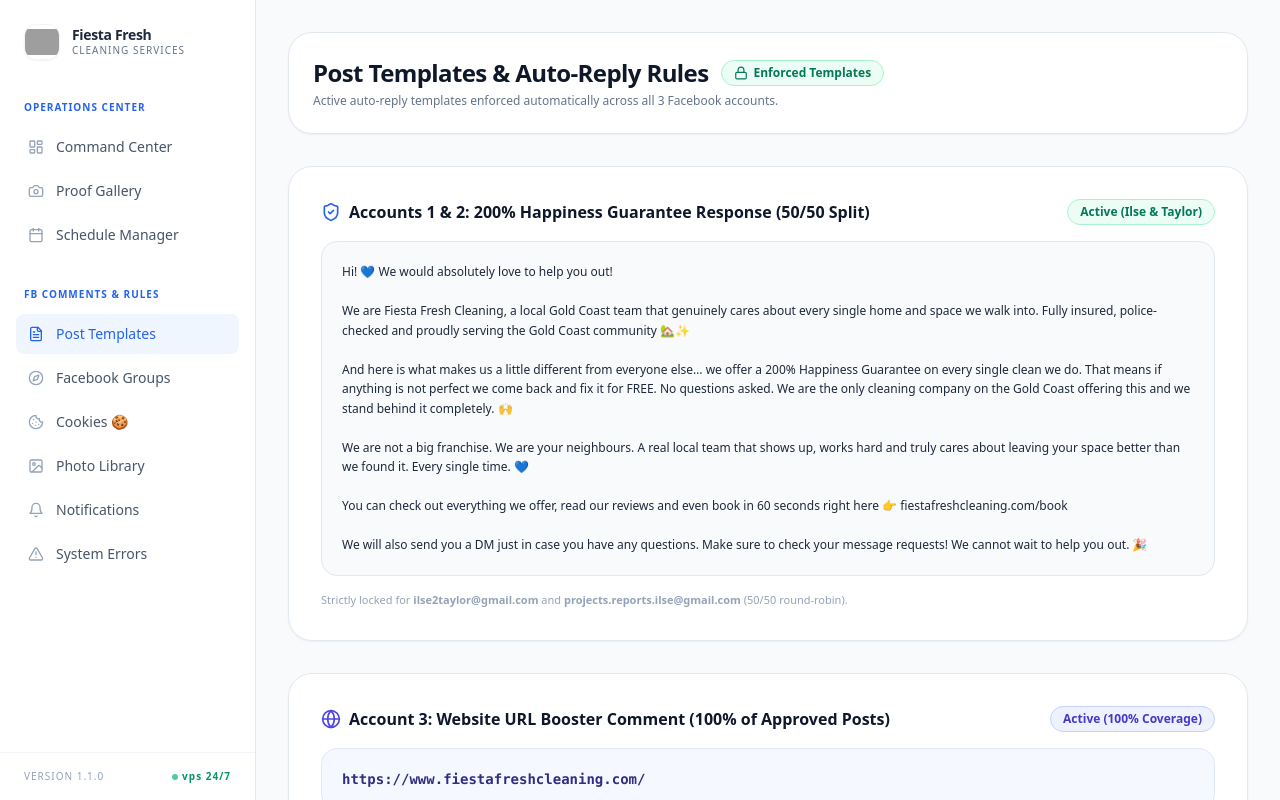
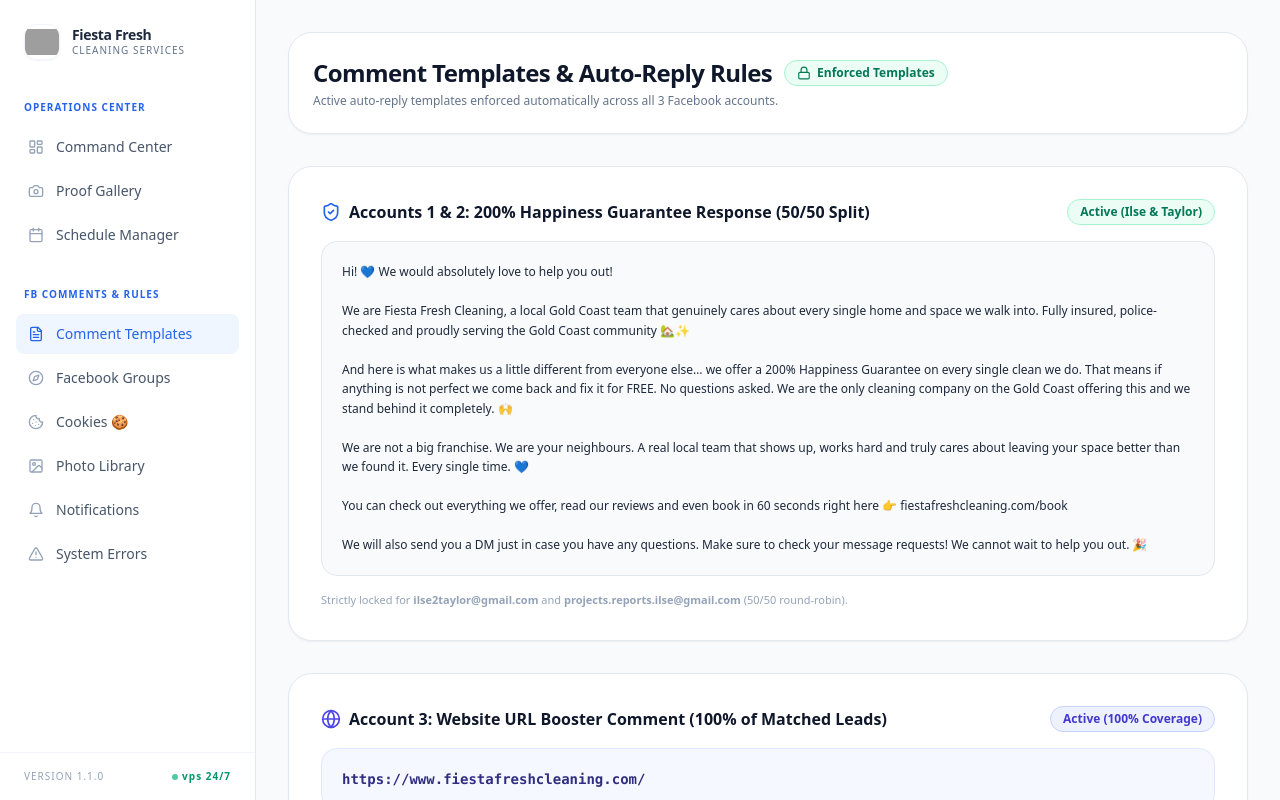
Before and after one commit to support897/Fiesta-Fresh-Comments-Automation, a Next.js app in the folder dashboard/: page /templates in a window 1280 px wide. Built offline with nearby package versions, Linux system fonts and the light colour scheme; grey boxes are pictures that could not be loaded.

Commit message:
fix: replace all post/Post with comment/Comment where appropriate across dashboard

```diff
--- a/dashboard/src/app/cookies/page.tsx
+++ b/dashboard/src/app/cookies/page.tsx
@@ -39,7 +39,7 @@
   {
     key: "account3",
     label: "Account 3 — Website Booster",
-    description: "Posts https://www.fiestafreshcleaning.com/ on 100% of leads",
+    description: "Comments https://www.fiestafreshcleaning.com/ on 100% of leads",
     color: "emerald",
     emoji: "🌐",
     supabaseEmail: "account3",
--- a/dashboard/src/app/layout.tsx
+++ b/dashboard/src/app/layout.tsx
@@ -25,7 +25,7 @@
 ];
 
 const managementNav = [
-  { name: "Post Templates",   href: "/templates",     icon: FileText    },
+  { name: "Comment Templates", href: "/templates",     icon: FileText    },
   { name: "Facebook Groups",  href: "/groups",        icon: Compass     },
   { name: "Cookies 🍪",       href: "/cookies",       icon: Cookie      },
   { name: "Photo Library",    href: "/photos",        icon: Image       },
--- a/dashboard/src/app/page.tsx
+++ b/dashboard/src/app/page.tsx
@@ -330,7 +330,7 @@
                 <th className="px-4 py-3">Group Target</th>
                 <th className="px-4 py-3">Comment URL</th>
                 <th className="px-4 py-3">Status</th>
-                <th className="px-4 py-3">Posted At</th>
+                <th className="px-4 py-3">Commented At</th>
               </tr>
             </thead>
             <tbody className="divide-y divide-slate-100 text-slate-700">
@@ -394,7 +394,7 @@
                     {/* Status */}
                     <td className="px-4 py-4">
                       <span className="px-3 py-1 rounded-full text-[10px] font-bold uppercase tracking-wider border bg-emerald-50 text-emerald-600 border-emerald-100">
-                        posted
+                        commented
                       </span>
                     </td>
 
@@ -436,7 +436,7 @@
           <div>
             <span className="text-xs font-bold text-slate-500 uppercase tracking-widest flex items-center gap-1.5 mb-1">
               <Globe className="w-3.5 h-3.5 text-indigo-500" />
-              Account 3 (Website Booster) · URL Drop · 100% of posts
+              Account 3 (Website Booster) · URL Drop · 100% of leads
             </span>
             <div className="p-3 bg-indigo-50 border border-indigo-100 rounded-xl text-xs font-mono font-bold text-indigo-900">
               https://www.fiestafreshcleaning.com/
--- a/dashboard/src/app/proof/page.tsx
+++ b/dashboard/src/app/proof/page.tsx
@@ -66,7 +66,7 @@
             </span>
           </div>
           <p className="text-xs text-slate-500">
-            Real-time visual proof captured from Azure VPS browser (post confirmations, session checkpoints, error audits).
+            Real-time visual proof captured from Azure VPS browser (comment confirmations, session checkpoints, error audits).
           </p>
         </div>
 
--- a/dashboard/src/app/templates/page.tsx
+++ b/dashboard/src/app/templates/page.tsx
@@ -25,7 +25,7 @@
         <div>
           <div className="flex items-center gap-3 mb-1">
             <h1 className="text-2xl font-black text-slate-900 tracking-tight">
-              Post Templates & Auto-Reply Rules
+              Comment Templates & Auto-Reply Rules
             </h1>
             <span className="inline-flex items-center gap-1.5 px-3 py-1 rounded-full text-xs font-bold bg-emerald-50 text-emerald-700 border border-emerald-200">
               <Lock className="w-3.5 h-3.5" /> Enforced Templates
@@ -66,7 +66,7 @@
           <div className="flex items-center gap-2">
             <Globe className="w-5 h-5 text-indigo-600" />
             <h3 className="text-base font-extrabold text-slate-900">
-              Account 3: Website URL Booster Comment (100% of Approved Posts)
+              Account 3: Website URL Booster Comment (100% of Matched Leads)
             </h3>
           </div>
           <span className="text-xs bg-indigo-50 text-indigo-700 border border-indigo-200 font-bold px-3 py-1 rounded-full">
@@ -79,7 +79,7 @@
         </div>
 
         <p className="text-[11px] text-slate-400 font-medium">
-          Comments EXACTLY ONCE on 100% of approved posts, 5 seconds right after Account 1 or 2 comments. Zero text variations.
+          Comments EXACTLY ONCE on 100% of matched leads, 5 seconds right after Account 1 or 2 comments. Zero text variations.
         </p>
       </div>
     </div>
```
